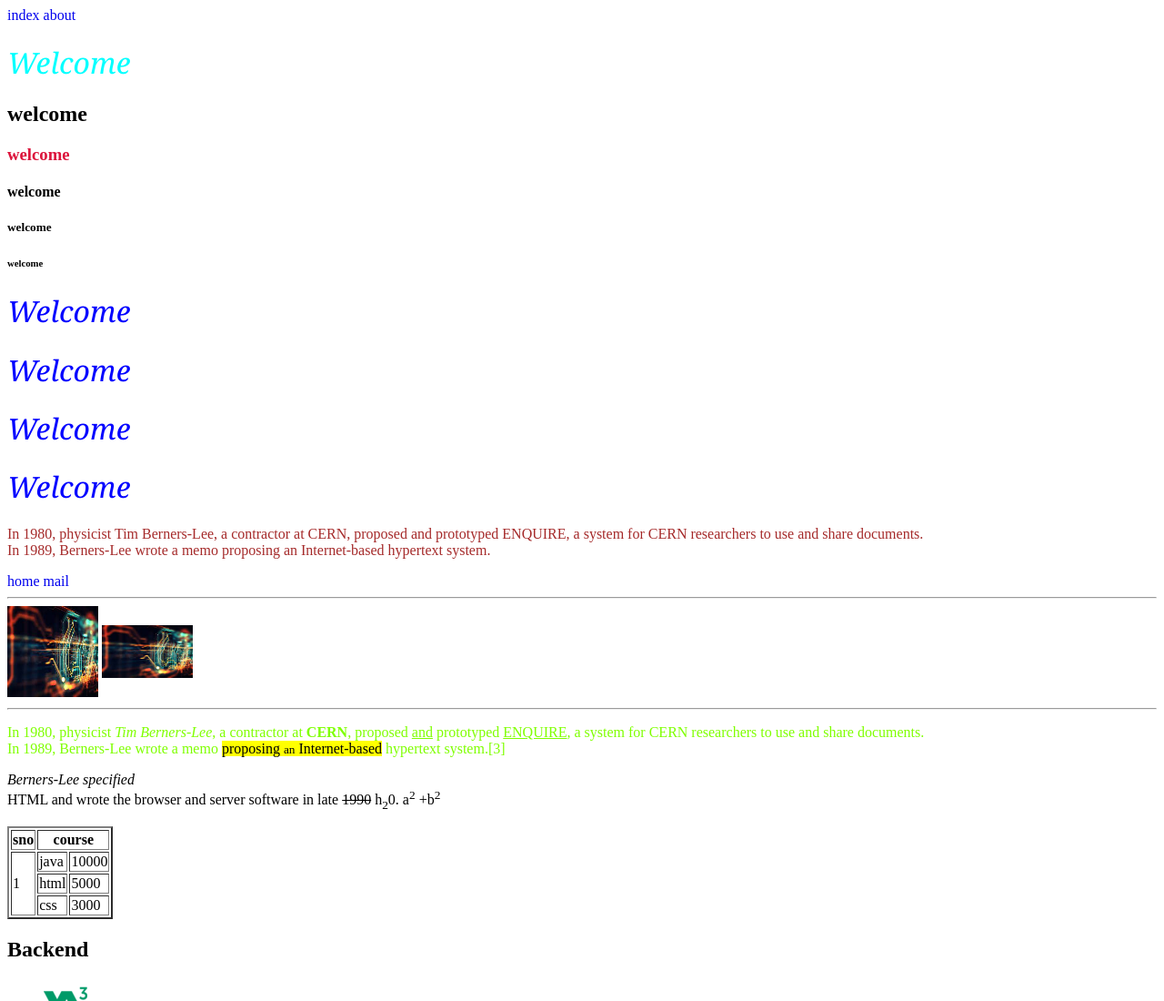
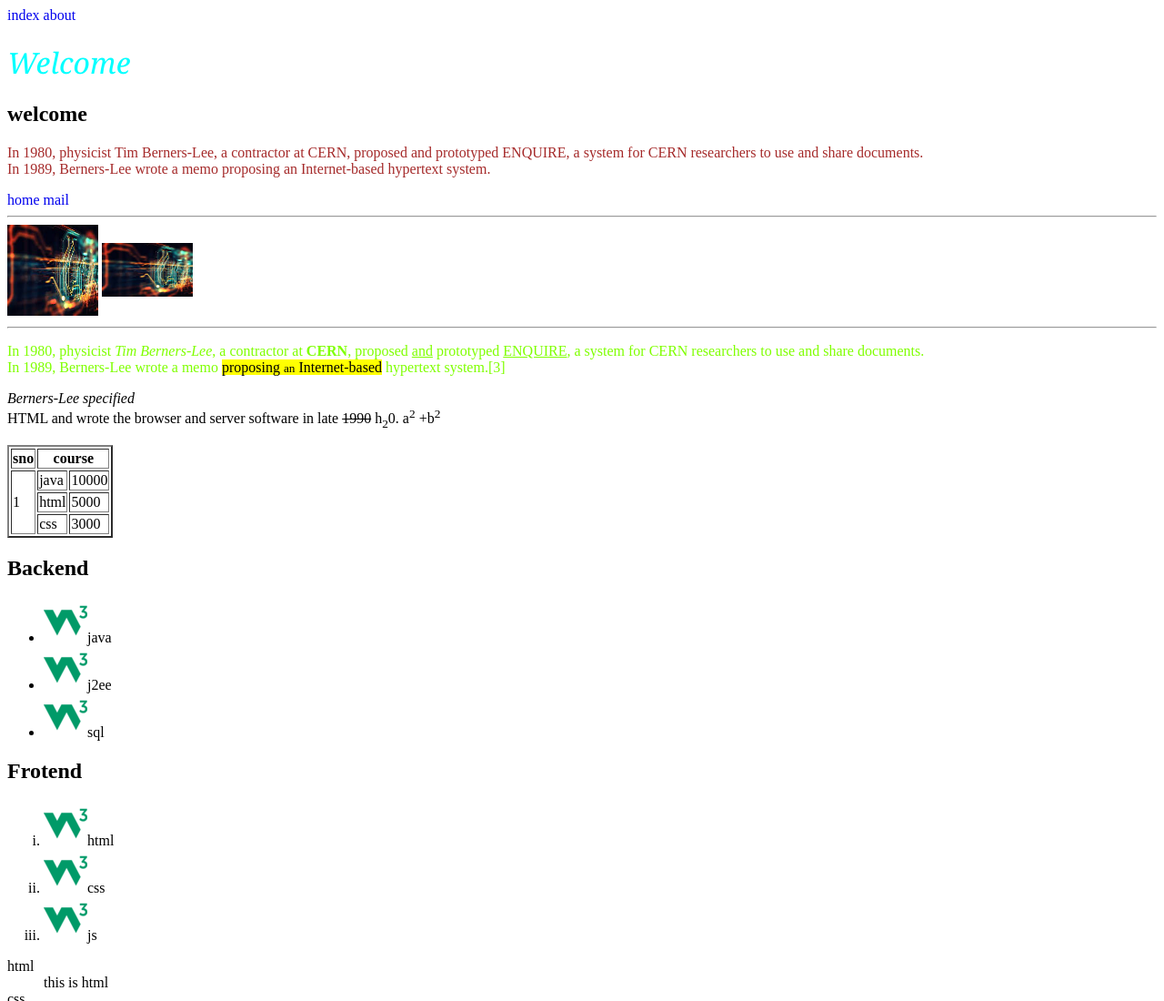
Before and after one commit to KanishkaC29/Sample-Project, a plain HTML site: page html/index.html in a window 1280 px wide. Shown: the top 1100 px of the page at 91% size. Drawn offline with Linux system fonts and the light colour scheme; grey boxes are pictures that could not be loaded.

Commit message:
second update

```diff
--- a/html/index.html
+++ b/html/index.html
@@ -29,14 +29,7 @@ h1,p{
     <main>
     <h1 style="color: aqua;">welcome</h1>
     <h2>welcome</h2>
-    <h3>welcome</h3>
-    <h4>welcome</h4>
-    <h5>welcome</h5>
-    <h6>welcome</h6>
-    <h1>welcome</h1>
-    <h1>welcome</h1>
-    <h1>welcome</h1>
-    <h1>welcome</h1>
+
 
 <p id="p1">
     In 1980, physicist Tim Berners-Lee, a contractor at CERN, proposed and prototyped ENQUIRE, a system for CERN researchers to use and share documents.<br>
```
